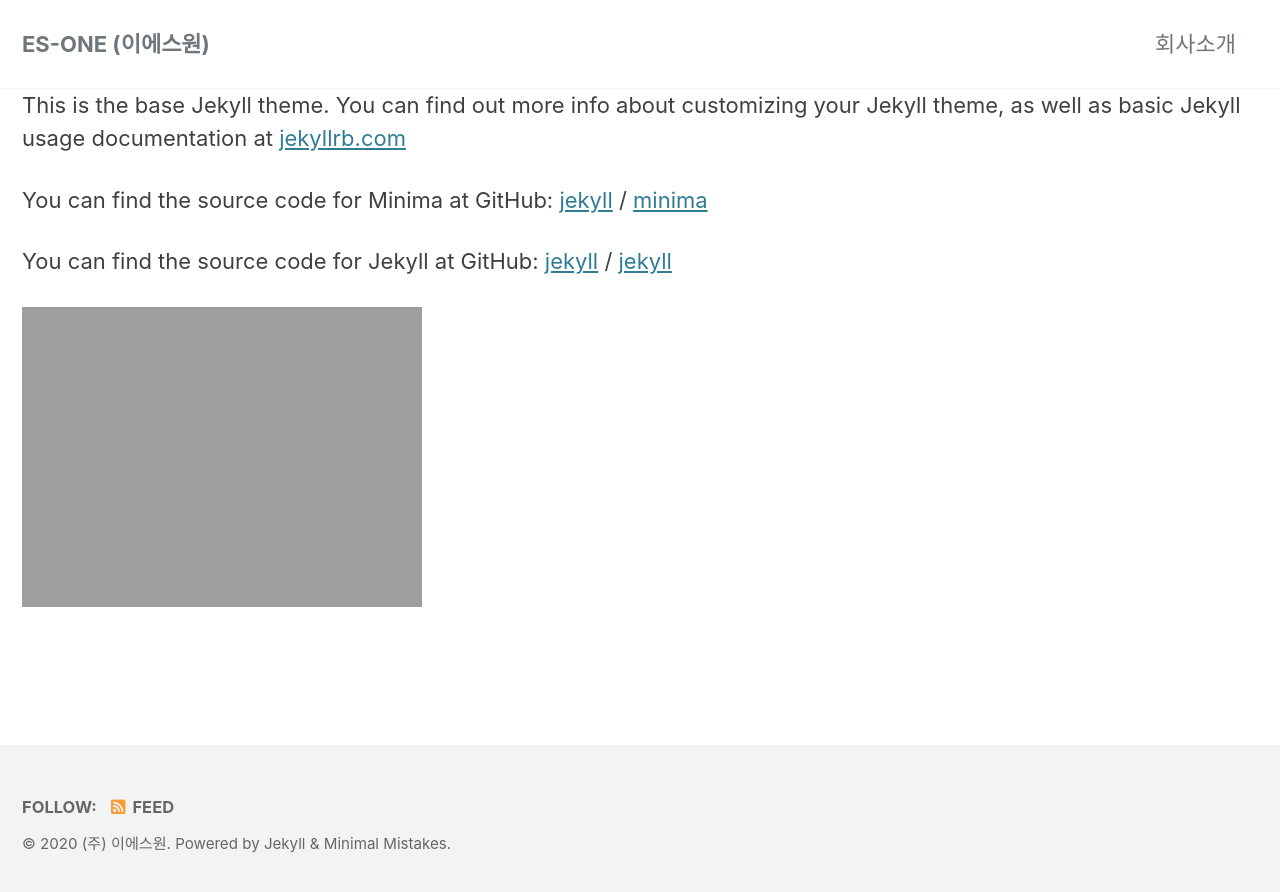
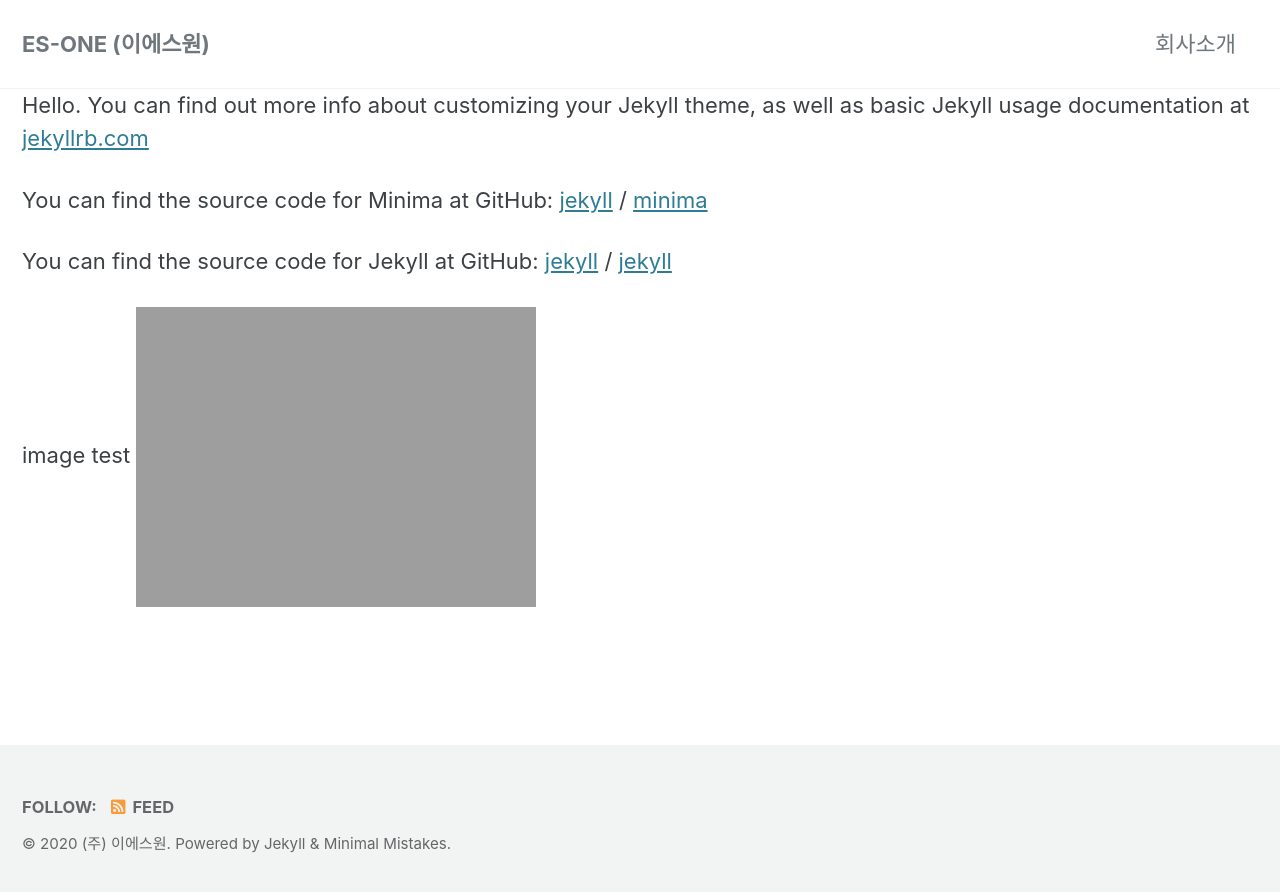
Before and after one commit to es-one/es-one.github.io, a Jekyll site: the page built from _pages/about.md, in a window 1280 px wide. Shown: the top 892 px of the page. Built offline with Jekyll 4.4.1, drawn with Linux system fonts in a browser that asks for light colours; cached includes are drawn as plain includes.

Commit message:
change file name

```diff
--- a/_pages/about.markdown
+++ b/_pages/about.md
@@ -4,7 +4,7 @@ title: About
 permalink: /about/
 ---
 
-This is the base Jekyll theme. You can find out more info about customizing your Jekyll theme, as well as basic Jekyll usage documentation at [jekyllrb.com](https://jekyllrb.com/)
+Hello. You can find out more info about customizing your Jekyll theme, as well as basic Jekyll usage documentation at [jekyllrb.com](https://jekyllrb.com/)
 
 You can find the source code for Minima at GitHub:
 [jekyll][jekyll-organization] /
@@ -17,4 +17,4 @@ You can find the source code for Jekyll at GitHub:
 
 [jekyll-organization]: https://github.com/jekyll
 
-<img src="https://es-one.github.io/assets/images/기업현황.jpg" alt="" class="full">
+image test <img src="https://es-one.github.io/assets/images/기업현황.jpg" alt="">
```
